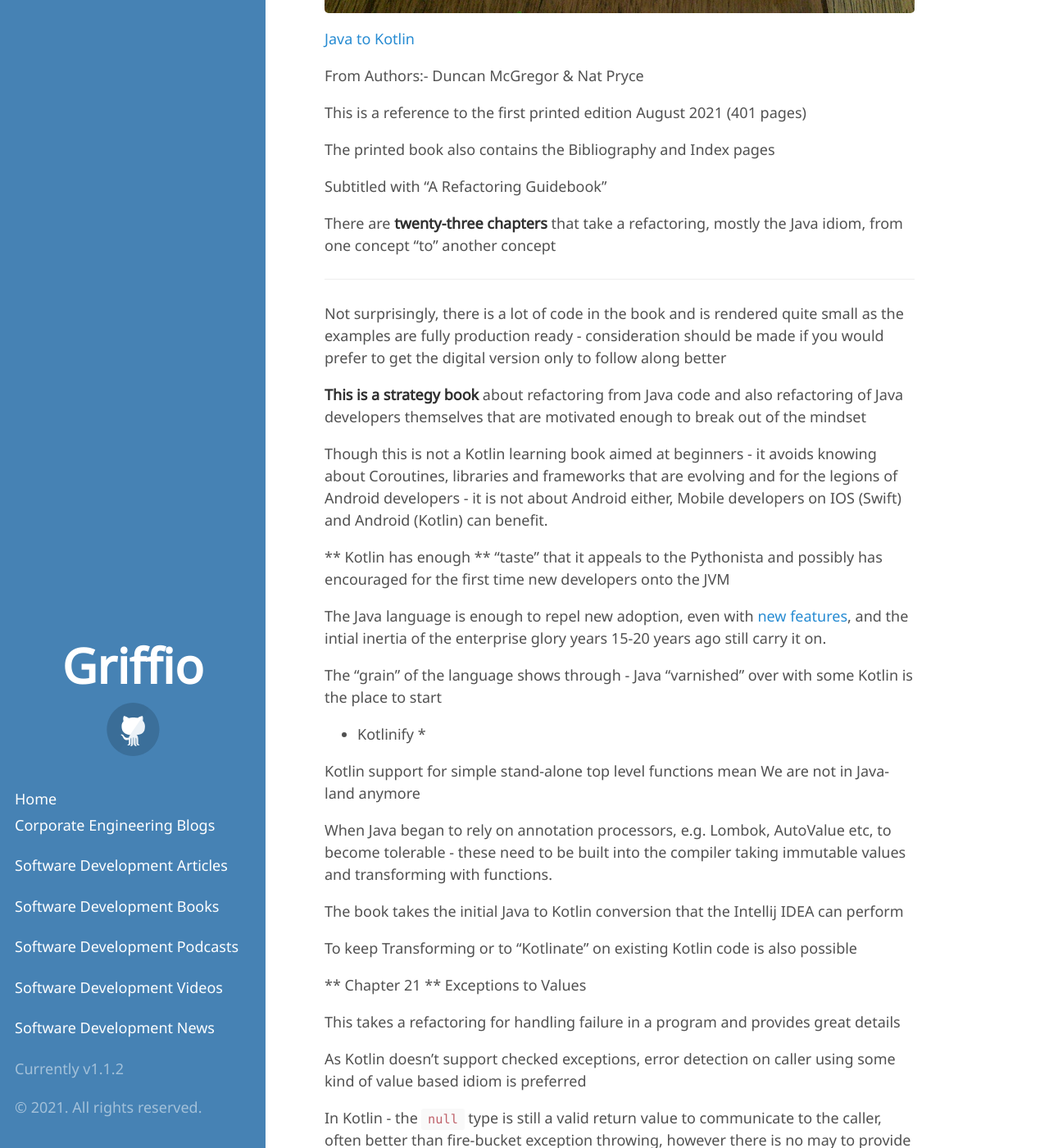
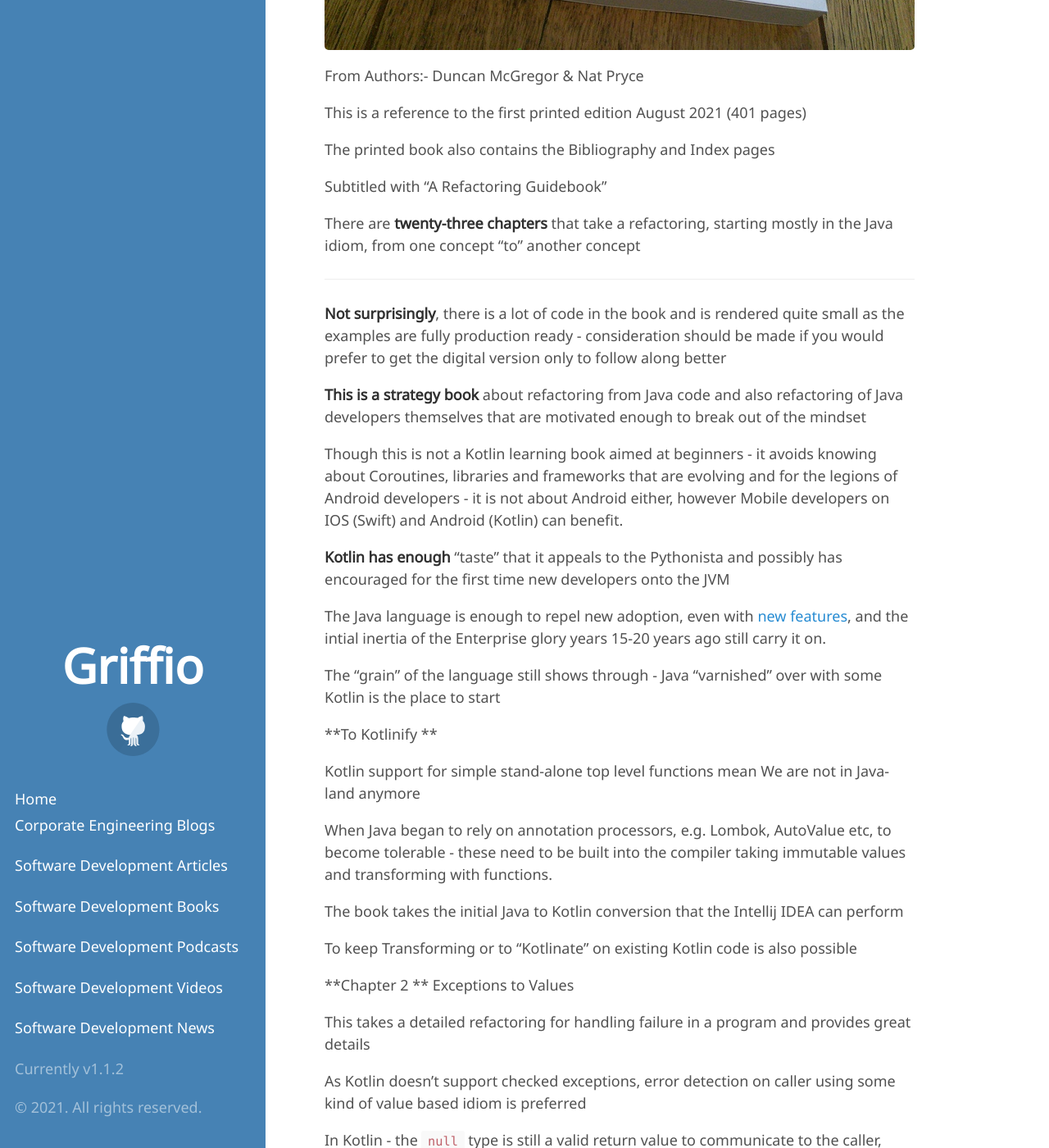
Before and after one commit to griffio/griffio.github.io, a Jekyll site: the page built from _posts/2021-09-10-Java-To-Kotlin-Review.md, in a window 1280 px wide and 1400 px high, scrolled down 679 px. Shown: the whole window at 82% size. Built offline with Jekyll 4.4.1, drawn with Linux system fonts in a browser that asks for light colours; some web fonts are replaced; some of the changed text lies outside the part shown.

Commit message:
Update 2021-09-10-Java-To-Kotlin-Review.md

```diff
--- a/_posts/2021-09-10-Java-To-Kotlin-Review.md
+++ b/_posts/2021-09-10-Java-To-Kotlin-Review.md
@@ -7,9 +7,9 @@
 summary: review of Java to Kotlin
 ---
 
+[Java to Kotlin](https://www.oreilly.com/library/view/java-to-kotlin/9781492082262/)
+
 ![Java to Kotlin](/public/java-to-kotlin.jpg)
-
-[Java to Kotlin](https://www.oreilly.com/library/view/java-to-kotlin/9781492082262/)
 
 From Authors:- Duncan McGregor & Nat Pryce
 
@@ -19,24 +19,24 @@
 
 Subtitled with "A Refactoring Guidebook"
 
-There are **twenty-three chapters** that take a refactoring, mostly the Java idiom, from one concept "to" another concept
+There are **twenty-three chapters** that take a refactoring, starting mostly in the Java idiom, from one concept "to" another concept
 
 ---
 
-Not surprisingly, there is a lot of code in the book and is rendered quite small as the examples are fully production ready - consideration should be made if you would prefer to get the digital version only to follow along better
+**Not surprisingly**, there is a lot of code in the book and is rendered quite small as the examples are fully production ready - consideration should be made if you would prefer to get the digital version only to follow along better
 
 **This is a strategy book** about refactoring from Java code and also refactoring of Java developers themselves that are motivated enough to break out of the mindset
 
 Though this is not a Kotlin learning book aimed at beginners - it avoids knowing about Coroutines, libraries and frameworks that are evolving
-and for the legions of Android developers - it is not about Android either, Mobile developers on IOS (Swift) and Android (Kotlin) can benefit.
+and for the legions of Android developers - it is not about Android either, however Mobile developers on IOS (Swift) and Android (Kotlin) can benefit.
 
-** Kotlin has enough ** "taste" that it appeals to the Pythonista and possibly has encouraged for the first time new developers onto the JVM
+**Kotlin has enough** "taste" that it appeals to the Pythonista and possibly has encouraged for the first time new developers onto the JVM
 
-The Java language is enough to repel new adoption, even with [new features](https://openjdk.java.net/jeps/359), and the intial inertia of the enterprise glory years 15-20 years ago still carry it on.
+The Java language is enough to repel new adoption, even with [new features](https://openjdk.java.net/jeps/359), and the intial inertia of the Enterprise glory years 15-20 years ago still carry it on.
 
-The "grain" of the language shows through - Java "varnished" over with some Kotlin is the place to start
+The "grain" of the language still shows through - Java "varnished" over with some Kotlin is the place to start
 
-* Kotlinify *
+**To Kotlinify **
 
 Kotlin support for simple stand-alone top level functions mean We are not in Java-land anymore
 
@@ -47,9 +47,9 @@
 
 To keep Transforming or to "Kotlinate" on existing Kotlin code is also possible
 
-** Chapter 21 ** Exceptions to Values
+**Chapter 2 ** Exceptions to Values
 
-This takes a refactoring for handling failure in a program and provides great details
+This takes a detailed refactoring for handling failure in a program and provides great details
 
 As Kotlin doesn't support checked exceptions, error detection on caller using some kind of value based idiom is preferred
 
@@ -60,10 +60,10 @@
 
 e.g Result<Data, Error>
 
-Kotlin the language still has places to go where cherry picking some transformation features are useful, for example [Scala 3 union](https://docs.scala-lang.org/scala3/book/types-union.html) types are the most concise such that it becomes `Data | Error` without a clunky enclosing Either type is a great improvement
+**Kotlin the language** still has places to go where cherry picking some transformation features are useful, for example [Scala 3 union](https://docs.scala-lang.org/scala3/book/types-union.html) types are the most concise such that it becomes `Data | Error` without a clunky enclosing Either type is a great improvement
 
 ---
 
 This book is beneficial as the reader is getting at least 5 years of Kotlin design experiences from the authors and skills in refactoring
 
-The key teaching from this book is that keeping a system building and working is the most valuable refactoring
+**The key teaching** from this book is that keeping a system building and working is the most valuable refactoring
```
